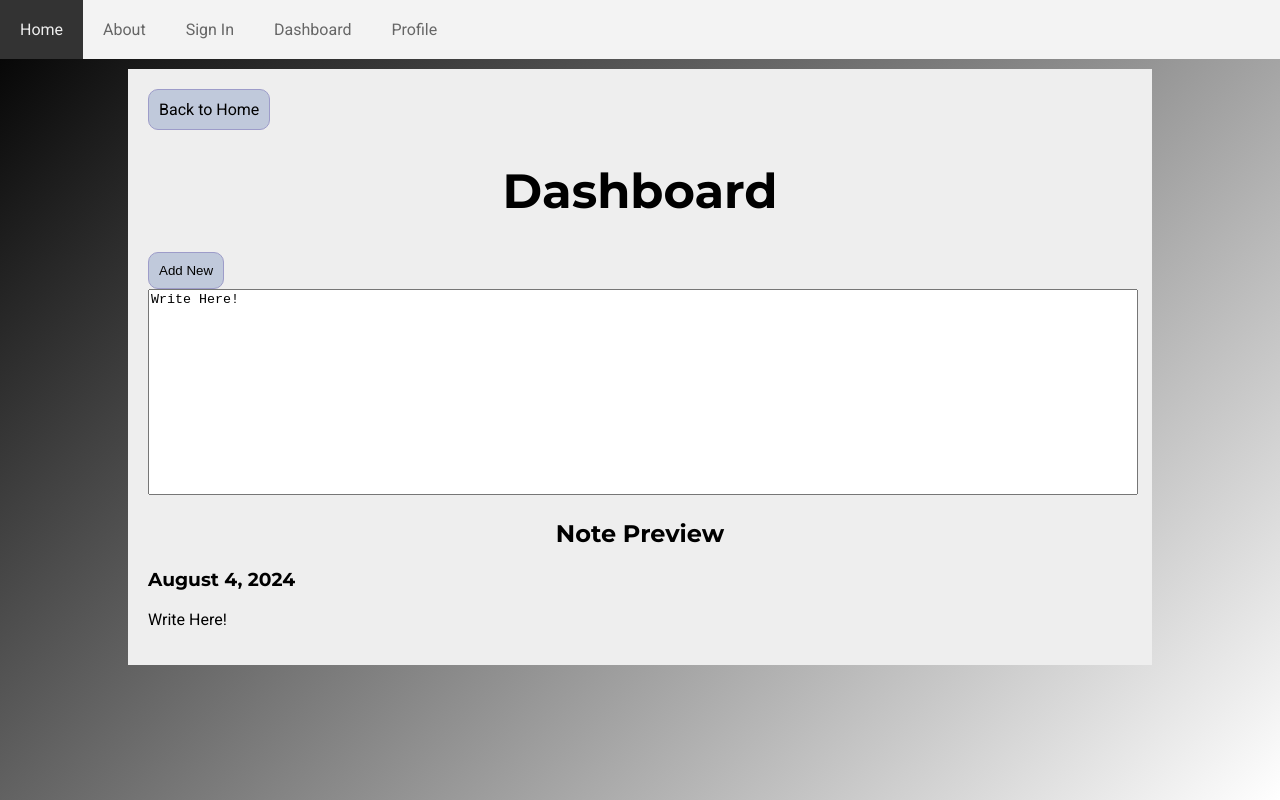
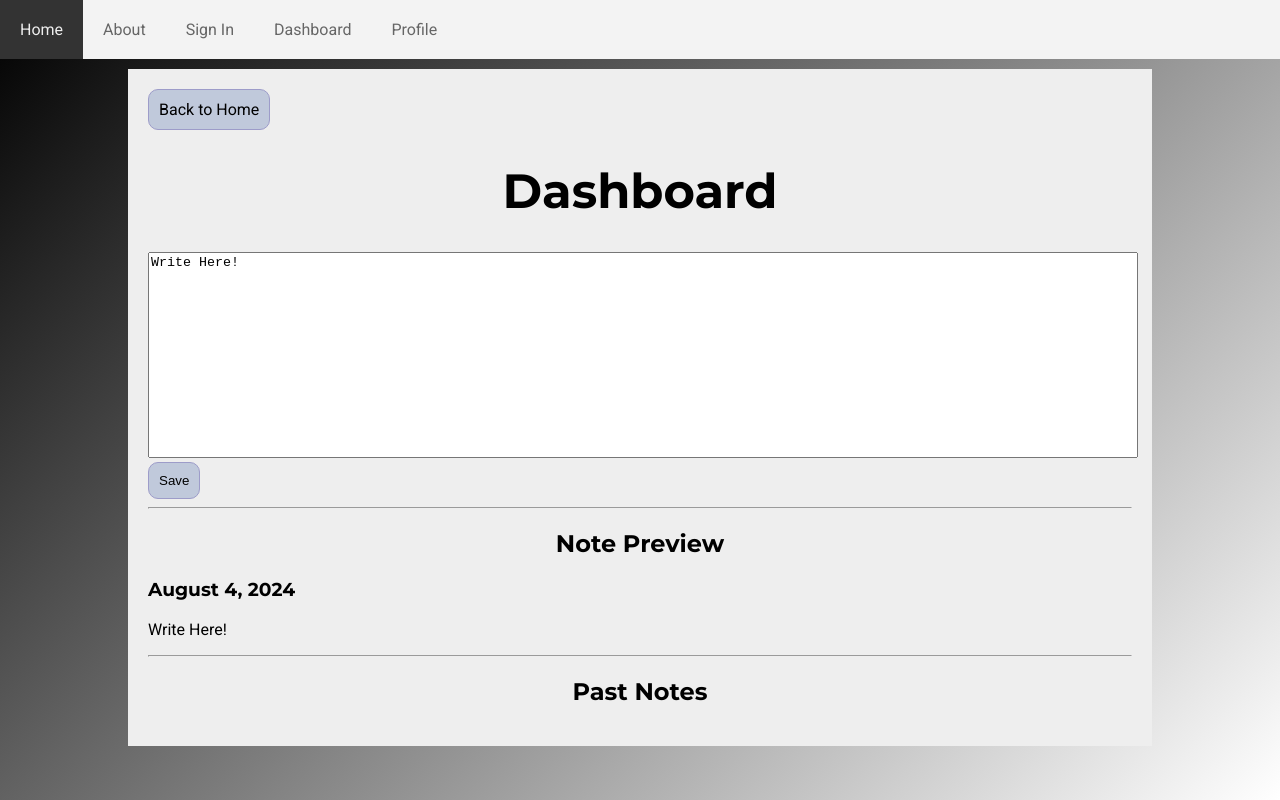
Before and after one commit to kroessam/note-maker, a React (Vite) app: page /dashboard in a window 1280 px wide. Built offline with nearby package versions, Linux system fonts and the light colour scheme.

Commit message:
Save Button Display Note List

```diff
--- a/src/App.css
+++ b/src/App.css
@@ -1,12 +1,4 @@
 :root {
-  --btn-bg: #fff;
-  --btn-bg-cancel: #c59393;
-  --btn-bg-hover: #333;
-  --btn-outline: #eee;
-  --btn-text: #000;
-  --btn-text-hover: #ddd;
-
-  /* test */
   --btn-bg: #c0c9db;
   --btn-bg-hover: #346ad8;
   --btn-outline: #9d9cc9;
@@ -93,10 +85,6 @@ h1 {
   animation: shake-fill .3s ease-in forwards;
 }
 
-.btn-cancel {
-  background-color: var(--btn-bg-cancel);
-}
-
 @keyframes shake-fill {
   50% {
     transform: rotate(2deg);
--- a/src/pages/Dashboard.tsx
+++ b/src/pages/Dashboard.tsx
@@ -2,9 +2,8 @@ import { useState } from "react";
 import { Link } from "react-router-dom";
 
 const Dashboard = () => {
-  const [isAdding, setIsAdding] = useState(false);
   const [note, setNote] = useState("Write Here!");
-  const [notesList, setNotesList] = useState([]);
+  const [notesList, setNotesList] = useState<string[]>([]);
 
   const getDate = () => {
     let date = new Date();
@@ -20,8 +19,9 @@ const Dashboard = () => {
 
   const [date, setDate] = useState(getDate());
 
-  const handleAddClick = () => {
-    setIsAdding(!isAdding);
+  const handleSave = () => {
+    setDate(getDate); // Update date (and time!) on save
+    setNotesList([...notesList, `${date}: ${note}`]); // Add note w/ date to list
   };
 
   return (
@@ -31,20 +31,23 @@ const Dashboard = () => {
           Back to Home
         </Link>
         <h1>Dashboard</h1>
-        <button
-          className={"btn text-center" + (isAdding ? " btn-cancel" : "")}
-          onClick={handleAddClick}
-        >
-          {isAdding ? "Cancel" : "Add New"}
-        </button>
         <textarea
           className="note"
           value={note}
           onChange={(e) => setNote(e.target.value)}
         ></textarea>
+        <button className="btn" onClick={handleSave}>
+          Save
+        </button>
+        <hr />
         <h2 className="text-center">Note Preview</h2>
         <h3>{date}</h3>
         <p>{note}</p>
+        <hr />
+        <h2 className="text-center">Past Notes</h2>
+        {notesList.map((thisNote) => (
+          <p>{thisNote}</p>
+        ))}
       </main>
     </>
   );
```
